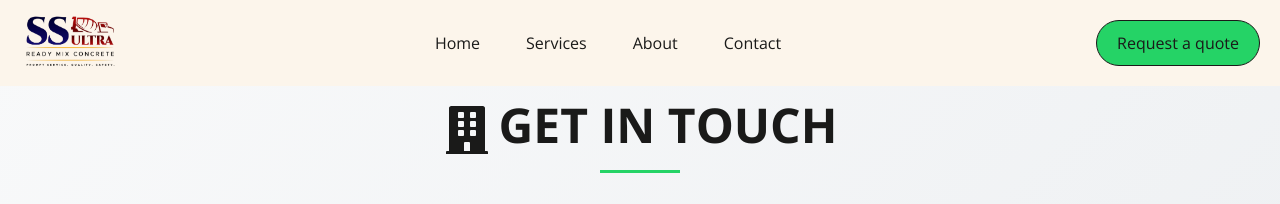
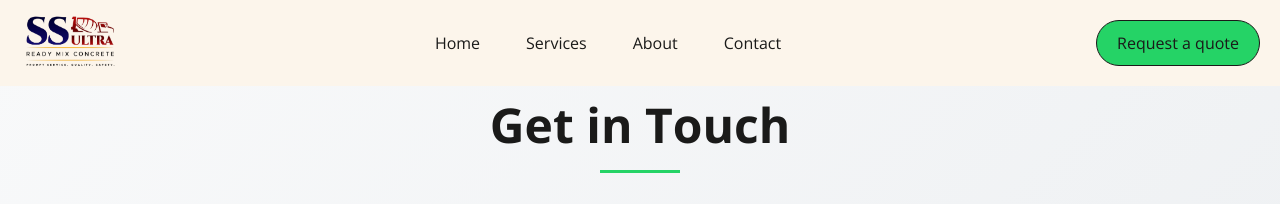
Before and after one commit to ashishprabhuk/SS_Construction, a React (Vite) app: page /contact in a window 1280 px wide. Shown: the top 204 px of the page. Built offline with nearby package versions, Linux system fonts and the light colour scheme; a web font is replaced by a local one.

Commit message:
added vercel.json

```diff
--- a/src/components/AboutSection.jsx
+++ b/src/components/AboutSection.jsx
@@ -13,7 +13,7 @@ const AboutSection = () => {
       </section>
 
       {/* Overview Section */}
-      <section className="section-overview py-5">
+      <section className="section-overview pt-2 pb-5">
         <Container>
           <Row className="align-items-center">
             <Col md={6}>
--- a/src/components/ContactSection.jsx
+++ b/src/components/ContactSection.jsx
@@ -254,10 +254,9 @@ const ContactSection = () => {
       <Container className="mb-5">
         <div className="text-center mb-5">
           <h2
-            className="display-5 fw-bold text-uppercase mb-3"
+            className="display-5 fw-bold mb-3"
             style={{ color: "#1A1A19" }}
           >
-            <FaBuilding className="me-2" />
             Get in Touch
           </h2>
           <div
--- a/src/components/ServiceSection.jsx
+++ b/src/components/ServiceSection.jsx
@@ -7,7 +7,7 @@ const ServicesSection = () => {
     <section className="py-5 bg-light">
       <Container>
         <h2 className="text-center mb-5 display-4 fw-bold text-dark">
-          Services We Do
+          Services Offered
         </h2>
 
         <Row className="g-4">
```
Also changed, not shown: vercel.json (added).
